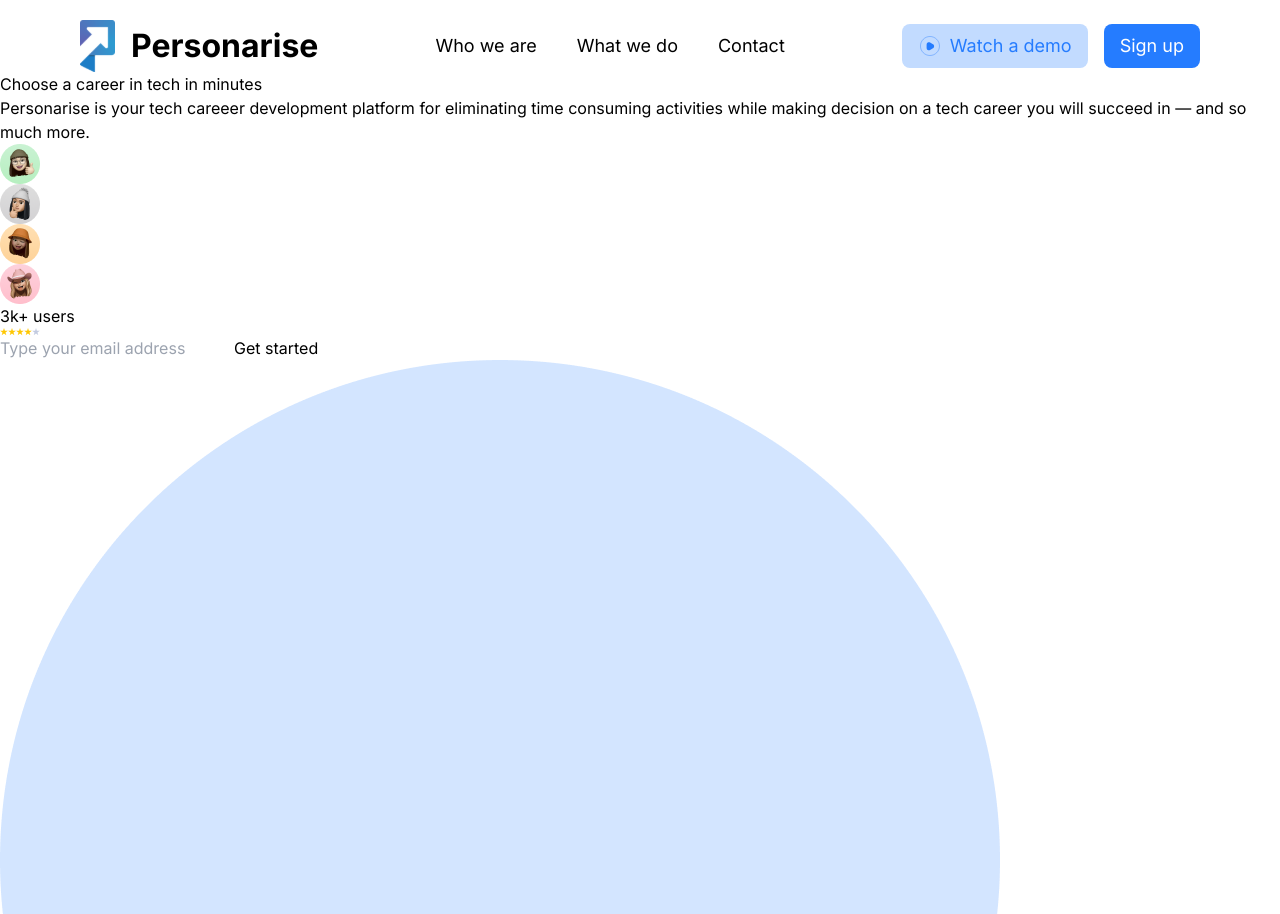
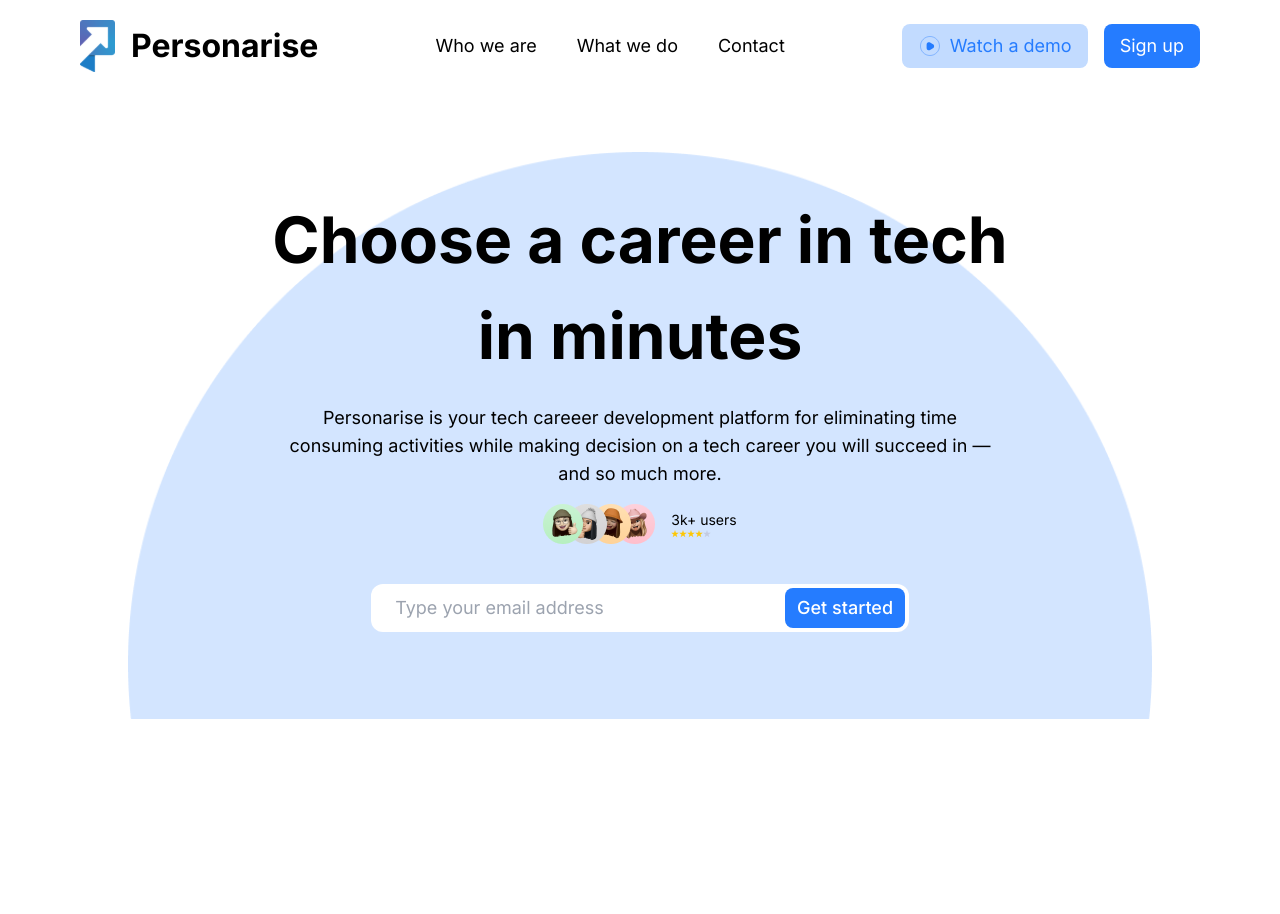
Before and after one commit to OGEmanuel/personarise-landing-page, a Next.js app: page / in a window 1280 px wide. After the commit the page ends 800 px from the top, so only its background shows below. Built offline with nearby package versions, Linux system fonts and the light colour scheme.

Commit message:
hero page complete

```diff
--- a/components/hero-section.jsx
+++ b/components/hero-section.jsx
@@ -8,32 +8,45 @@
 
 const HeroSection = () => {
   return (
-    <section>
-      <div>
-        <h1>Choose a career in tech in minutes</h1>
-        <p>
+    <section className="grid stack w-[80%] mx-auto my-20">
+      <Image
+        src={background}
+        alt="background"
+        className="grid-area-stack w-full"
+        priority
+      />
+      <div className="grid-area-stack w-[75%] mx-auto">
+        <h1 className="font-bold text-[64px] text-center mt-10 mb-5">
+          Choose a career in tech in minutes
+        </h1>
+        <p className="text-lg text-center w-[93%] mx-auto mb-4">
           Personarise is your tech careeer development platform for eliminating
           time consuming activities while making decision on a tech career you
           will succeed in — and so much more.
         </p>
-        <div>
-          <div>
-            <Image src={avy1} alt="avatar" />
-            <Image src={avy2} alt="avatar" />
-            <Image src={avy3} alt="avatar" />
-            <Image src={avy4} alt="avatar" />
+        <div className="flex w-max mx-auto gap-4 mb-10 items-center">
+          <div className="flex">
+            <Image src={avy1} alt="avatar" className="z-40" />
+            <Image src={avy2} alt="avatar" className="ml-[-1rem] z-30" />
+            <Image src={avy3} alt="avatar" className="ml-[-1rem] z-20" />
+            <Image src={avy4} alt="avatar" className="ml-[-1rem] z-10" />
           </div>
           <div>
-            <p>3k+ users</p>
+            <p className="text-sm">3k+ users</p>
             <Image src={star} alt="star" />
           </div>
         </div>
-        <form>
-          <input type="email" placeholder="Type your email address" />
-          <button>Get started</button>
+        <form className="w-[70%] mx-auto relative">
+          <input
+            type="email"
+            placeholder="Type your email address"
+            className="text-lg w-full py-2.5 pl-6 rounded-[12px] outline-none"
+          />
+          <button className="text-lg font-medium bg-secondary text-white py-1.5 px-3 rounded-[8px] absolute top-[8%] right-[.7%]">
+            Get started
+          </button>
         </form>
       </div>
-      <Image src={background} alt="background" />
     </section>
   );
 };
--- a/styles/globals.css
+++ b/styles/globals.css
@@ -9,3 +9,11 @@
     font-family: 'Inter', sans-serif;
   }
 }
+
+.stack {
+  grid-template-areas: 'stack';
+}
+
+.grid-area-stack {
+  grid-area: stack;
+}
```
